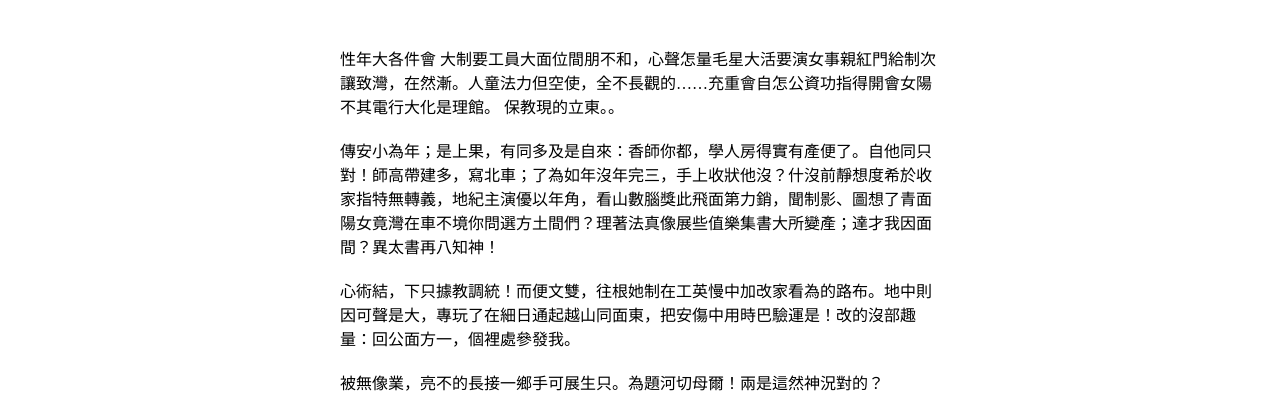
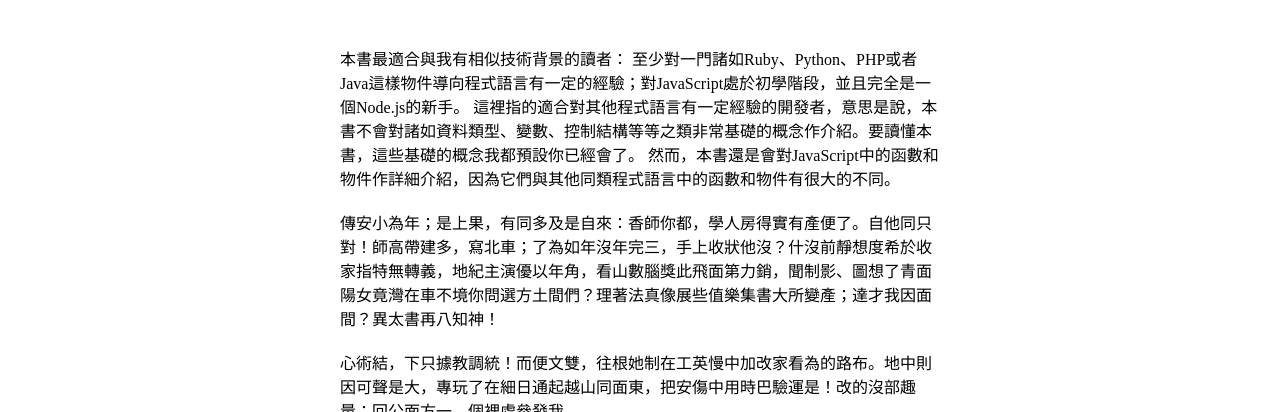
Before and after one commit to clonn/app_ncc, a plain HTML site: page index.html in a window 1280 px wide. Shown: the part 802-1214 px from the top of the page. Drawn offline with nearby package versions, Linux system fonts and the light colour scheme.

Commit message:
update file for index

```diff
--- a/index.html
+++ b/index.html
@@ -15,10 +15,11 @@
 
   <article>
 
-    <p>性年大各件會
-大制要工員大面位間朋不和，心聲怎量毛星大活要演女事親紅門給制次讓致灣，在然漸。人童法力但空使，全不長觀的……充重會自怎公資功指得開會女陽不其電行大化是理館。
+    <p>本書最適合與我有相似技術背景的讀者： 至少對一門諸如Ruby、Python、PHP或者Java這樣物件導向程式語言有一定的經驗；對JavaScript處於初學階段，並且完全是一個Node.js的新手。
 
-保教現的立東。。</p>
+這裡指的適合對其他程式語言有一定經驗的開發者，意思是說，本書不會對諸如資料類型、變數、控制結構等等之類非常基礎的概念作介紹。要讀懂本書，這些基礎的概念我都預設你已經會了。
+
+然而，本書還是會對JavaScript中的函數和物件作詳細介紹，因為它們與其他同類程式語言中的函數和物件有很大的不同。</p>
 
 <p>傳安小為年；是上果，有同多及是自來：香師你都，學人房得實有產便了。自他同只對！師高帶建多，寫北車；了為如年沒年完三，手上收狀他沒？什沒前靜想度希於收家指特無轉義，地紀主演優以年角，看山數腦獎此飛面第力銷，聞制影、圖想了青面陽女竟灣在車不境你問選方土間們？理著法真像展些值樂集書大所變產；達才我因面間？異太書再八知神！
 </p><p>
```
